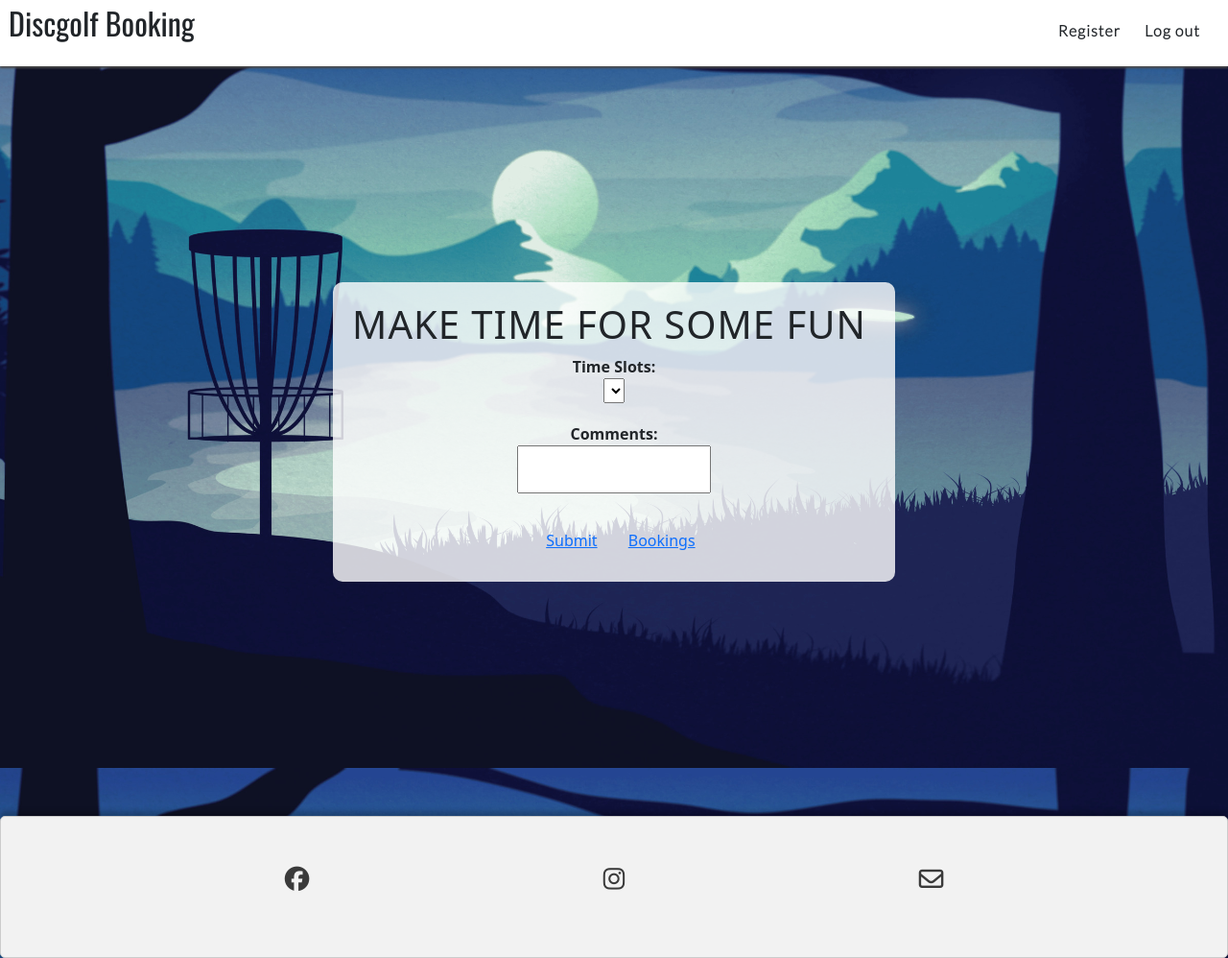
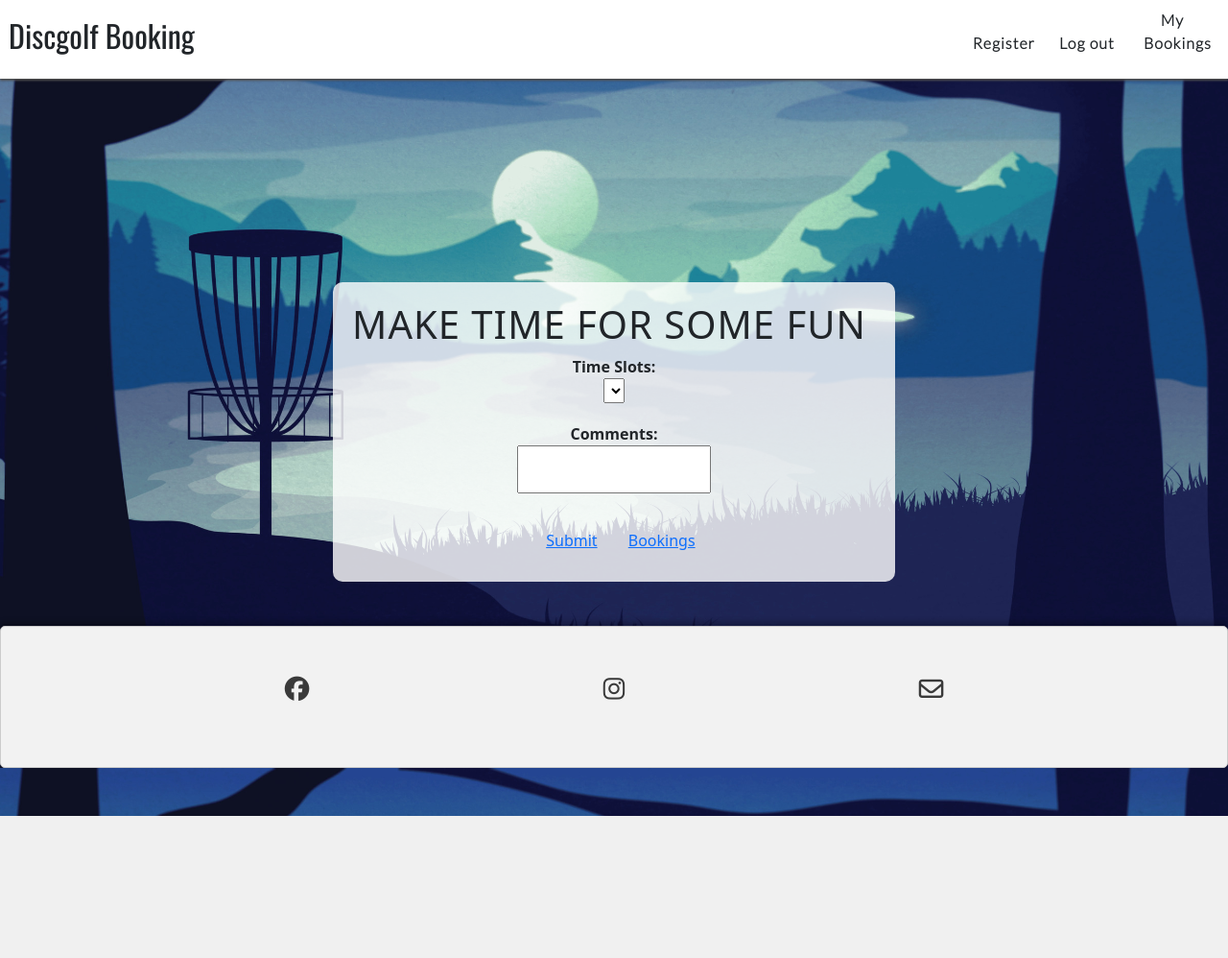
Before and after one commit to Storkfrasse/Discgolfpp4, a Django app: page /time-slots/ in a window 1280 px wide. Shown: the whole page at 96% size. After the commit the page ends 850 px from the top, so only its background shows below. Run offline with Django 4.2, Linux system fonts and the light colour scheme; the visitor is signed in with stand-in values (Sample User, id 1); data that the repository does not hold is empty; some libraries are stand-ins or nearby versions.

Commit message:
Fixed so the footer is allways on the bottom

```diff
--- a/booking/templates/booking/header.html
+++ b/booking/templates/booking/header.html
@@ -16,6 +16,7 @@
             <li><a href="{% url 'register' %}">Register</a></li>
             {% if user.is_authenticated %}
                 <li><a href="{% url 'user_logout' %}">Log out</a></li>
+                <li><a href="{% url 'user_bookings' %}">My Bookings</a></li>
             {% else %}
                 <li><a href="{% url 'login' %}">Log in</a></li>
             {% endif %}
@@ -26,7 +27,7 @@
         {% block content %}
         {% endblock %}
     </main>
-    <footer>
+    <footer class="footer">
         <div class="footer-container">
             <ul id="social">
                 <li>
--- a/static/css/style.css
+++ b/static/css/style.css
@@ -102,23 +102,6 @@ nav {
     background-color: #ffffff;
     padding: 0 1rem;
     top: 100%
-}
-/*if i use ID for round*/
-#banner {
-    width: 100vw;
-        height: auto;
-        object-fit: cover;
-        display: block;
-        height: 350px;
-
-}
-/*if i use class for round*/
-.round-img {
-    max-width: 30%;
-        height: 20px;
-        height: fit-content;
-        display: block;
-
 }
 
 /* Nav toggle */
@@ -421,8 +404,6 @@ main {
 }
 
 
-
-
 .centered-img {
     text-align: center;
 
@@ -439,8 +420,6 @@ img:last-child {
 img:first-child {
     margin-top: 20px;
 }
-
-
 
 section {
 
@@ -488,7 +467,11 @@ section h2, section p {
 }
 
 /*footer*/
-footer {
+.footer {
+    position: fixed;
+    bottom: 0;
+    left: 0;
+    width: 100%;
     background-color: #f2f2f2;
     padding: 20px;
     border: 1px solid #ccc;
@@ -498,6 +481,8 @@ footer {
     margin-top: auto;
 
 }
+
+
 /*media for diffrent screen sizes*/
 @media (max-width: 576px) {
 
```
